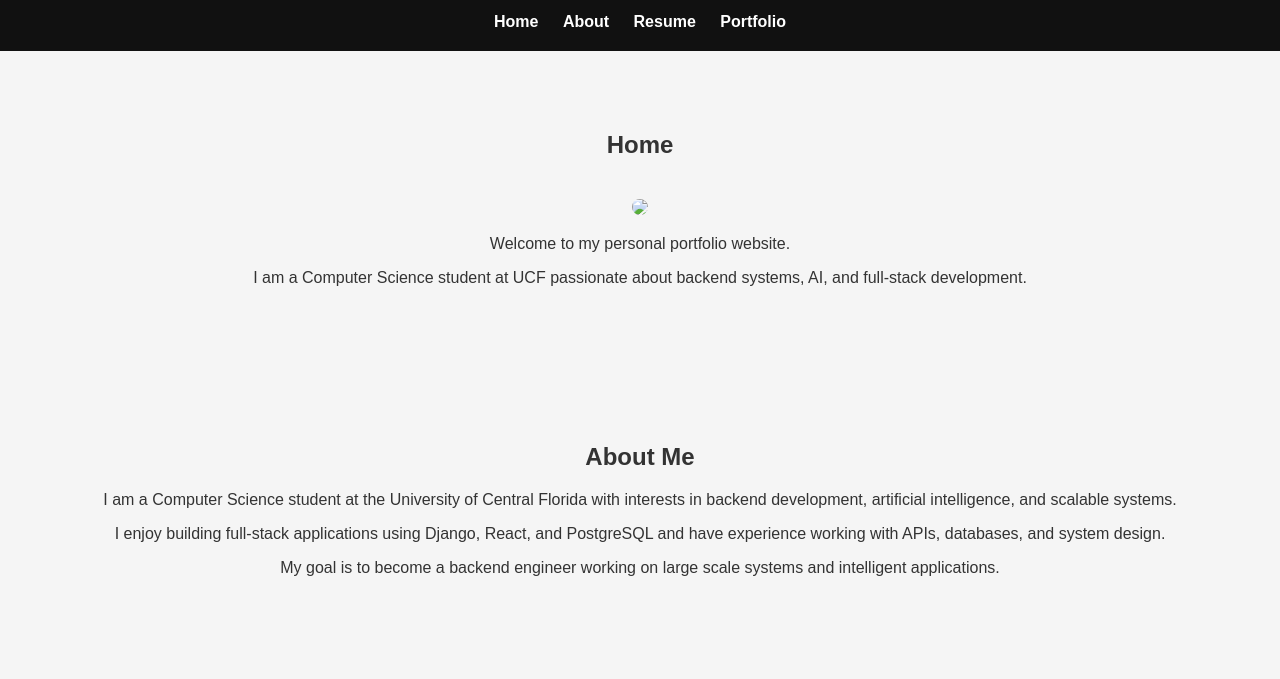
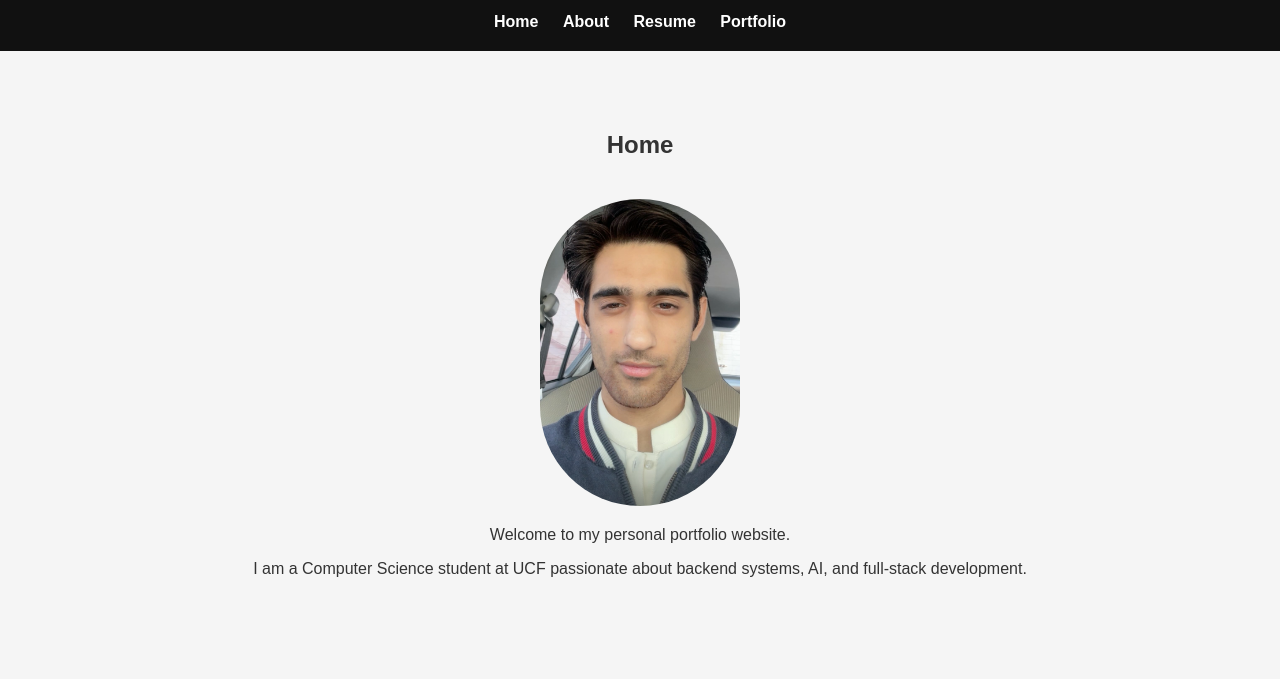
Before and after one commit to youshaijaz/portfolio, a plain HTML site: page index.html in a window 1280 px wide. Shown: the part 121-800 px from the top of the page. Drawn offline with Linux system fonts and the light colour scheme.

Commit message:
updated photo within the profile

```diff
--- a/index.html
+++ b/index.html
@@ -23,7 +23,7 @@
 <section id="home" class="section">
 <h2>Home</h2>
 
-<img src="profile.jpg" class="profile">
+<img src="profile.png" class="profile">
 
 <p>Welcome to my personal portfolio website.</p>
 <p>I am a Computer Science student at UCF passionate about backend systems, AI, and full-stack development.</p>
```
